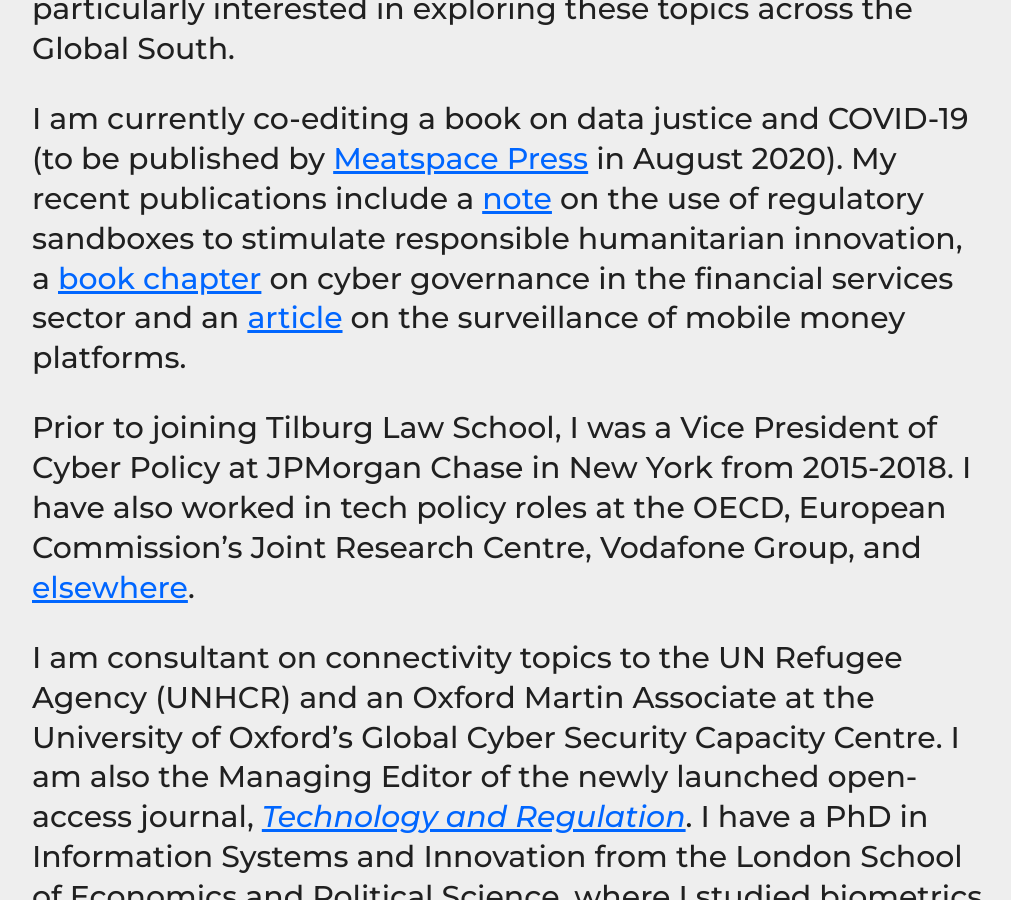
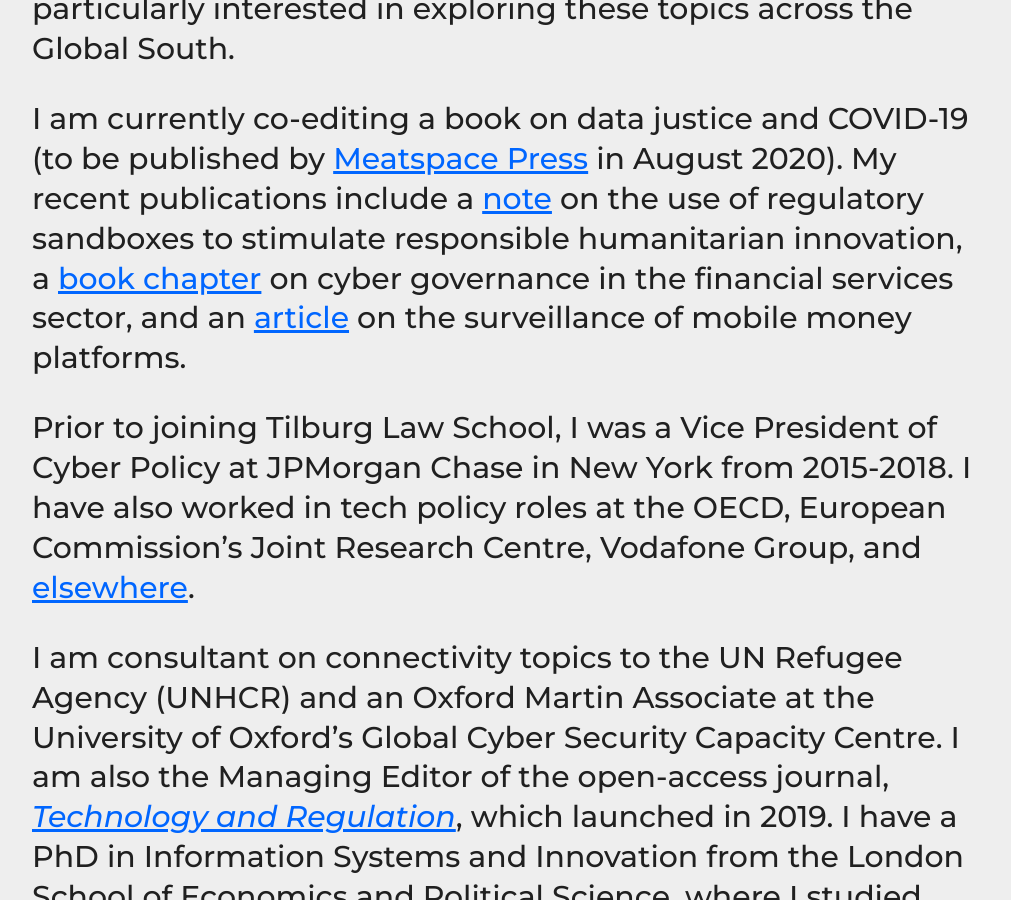
Before and after one commit to haroonalrasheed/641a, a Jekyll site: the page built from index.md, in a window 1280 px wide and 900 px high, scrolled down 561 px. Shown: the whole window, without its empty margins (132-1143 px from the left). Built offline with Jekyll 4.4.1, drawn with Linux system fonts in a browser that asks for light colours; some of the changed text lies outside the part shown.

Commit message:
Update index.md

```diff
--- a/index.md
+++ b/index.md
@@ -7,8 +7,8 @@ I am a technology policy expert specializing in cybersecurity, privacy, and digi
 
 My research interests include cyber policy, critical infrastructure protection, surveillance, biometrics, technology regulation, cybersecurity in the financial services sector, and data in development and humanitarian contexts. I am particularly interested in exploring these topics across the Global South.
 
-I am currently co-editing a book on data justice and COVID-19 (to be published by [Meatspace Press](https://meatspacepress.com) in August 2020). My recent publications include a [note](https://doi.org/10.1111/1758-5899.12729) on the use of regulatory sandboxes to stimulate responsible humanitarian innovation, a [book chapter](/CyberGovernanceFSS.pdf) on cyber governance in the financial services sector and an [article](https://doi.org/10.24908/ss.v17i1/2.12924) on the surveillance of mobile money platforms.
+I am currently co-editing a book on data justice and COVID-19 (to be published by [Meatspace Press](https://meatspacepress.com) in August 2020). My recent publications include a [note](https://doi.org/10.1111/1758-5899.12729) on the use of regulatory sandboxes to stimulate responsible humanitarian innovation, a [book chapter](/CyberGovernanceFSS.pdf) on cyber governance in the financial services sector, and an [article](https://doi.org/10.24908/ss.v17i1/2.12924) on the surveillance of mobile money platforms.
 
 Prior to joining Tilburg Law School, I was a Vice President of Cyber Policy at JPMorgan Chase in New York from 2015-2018. I have also worked in tech policy roles at the OECD, European Commission's Joint Research Centre, Vodafone Group, and [elsewhere](http://sixfouronea.net/professional-history/).
 
-I am consultant on connectivity topics to the UN Refugee Agency (UNHCR) and an Oxford Martin Associate at the University of Oxford's Global Cyber Security Capacity Centre. I am also the Managing Editor of the newly launched open-access journal, [_Technology and Regulation_](http://techreg.org). I have a PhD in Information Systems and Innovation from the London School of Economics and Political Science, where I studied biometrics from 2006-2011.
+I am consultant on connectivity topics to the UN Refugee Agency (UNHCR) and an Oxford Martin Associate at the University of Oxford's Global Cyber Security Capacity Centre. I am also the Managing Editor of the open-access journal, [_Technology and Regulation_](http://techreg.org), which launched in 2019. I have a PhD in Information Systems and Innovation from the London School of Economics and Political Science, where I studied biometrics from 2006-2011.
```
